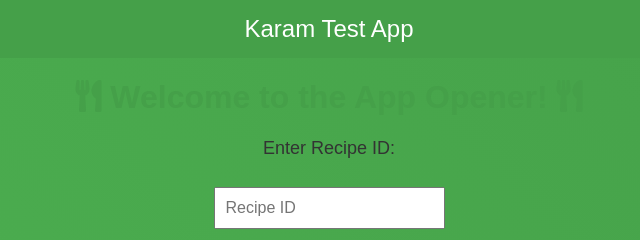
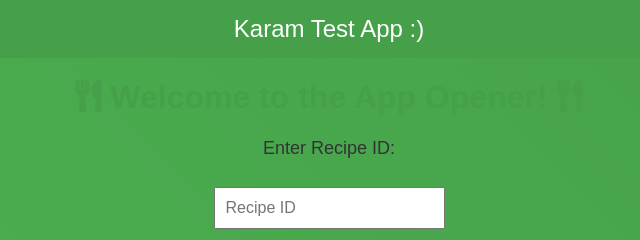
Before and after one commit to KaramZero/KaramZero.github.io, a plain HTML site: page index.html in a window 1280 px wide. Shown: the top 240 px of the page, 311-951 px from the left. Drawn offline with Linux system fonts and the light colour scheme.

Commit message:
Update index.html

```diff
--- a/index.html
+++ b/index.html
@@ -63,7 +63,7 @@
 <body>
 
     <header>
-        Karam Test App
+        Karam Test App :)
     </header>
 
     <h1><i class="fas fa-utensils"></i> Welcome to the App Opener! <i class="fas fa-utensils"></i></h1>
```
